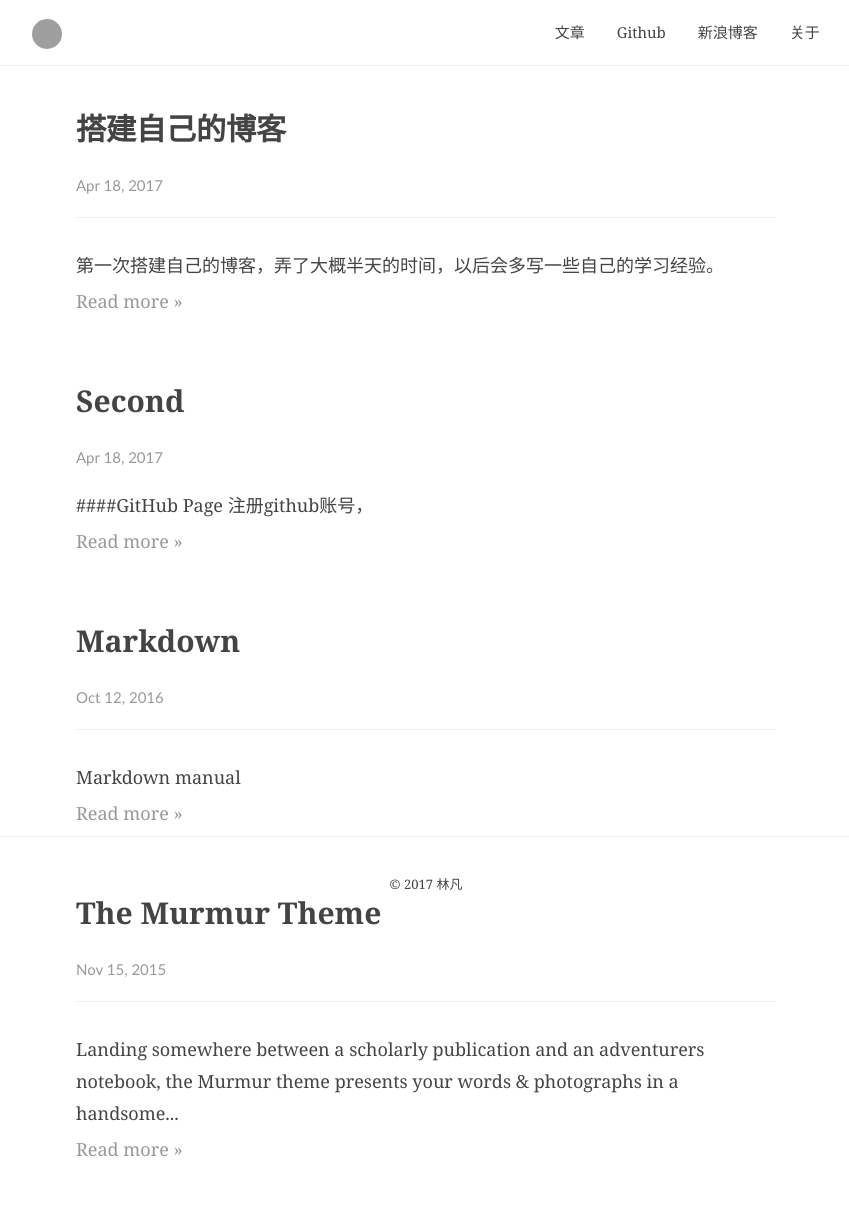
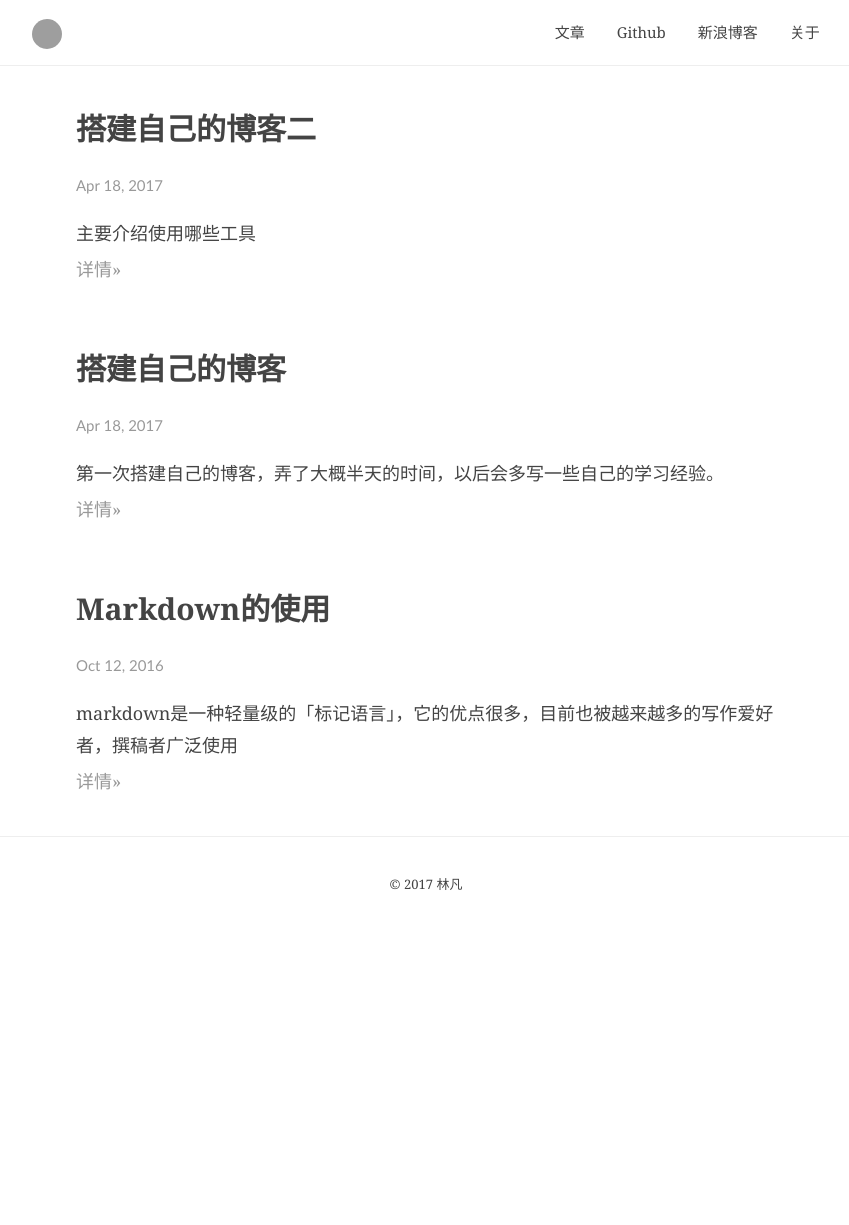
Before and after one commit to jiugewang/blog.github.io, a Jekyll site: the page built from archive/index.html, in a window 1280 px wide. Shown: the whole page, without its empty margins (214-1063 px from the left). Built offline with Jekyll 4.4.1, drawn with Linux system fonts in a browser that asks for light colours; the list of posts is cut into pages by our own code; after the commit the page ends 900 px from its top, so only the background shows below that; grey boxes are pictures that could not be loaded.

Commit message:
在家修改

```diff
--- a/_config.yml
+++ b/_config.yml
@@ -10,9 +10,7 @@ basecss:
 # Theme specific configuration
 title: 林凡
 description: >
-  Hi there, My name is Luozhan.Song, usually I use "songroger" as my ID everywhere.
-  I was born and raised in Hunan China.
-  I'm really fond of beautiful design, drawing etc.
+  阅读即旅行，旅行在字里行间；而旅行也是另一种阅读，阅读着人情事故，一山一水。
 
 # Contact and social media links
 twitter_username: songrogero
--- a/_posts/2015-11-15-the-murmur-theme.markdown
+++ /dev/null
@@ -1,15 +0,0 @@
----
-layout: post
-title:  "The Murmur Theme"
-date:   2015-11-15 13:05:14 +0100
-categories: jekyll theme
-author: songroger
-cover: "https://upload.wikimedia.org/wikipedia/commons/thumb/d/d7/Meisje_met_de_parel.jpg/600px-Meisje_met_de_parel.jpg"
-location: Florence, Italy
-description: Murmur theme presents your words & photographs in a handsome, agreeable manner.
-tail: I'm a tail
----
----
-Landing somewhere between a scholarly publication and an adventurers notebook, the Murmur theme presents your words & photographs in a handsome, agreeable manner. It is well behaved on both mobile & desktop and radically minimal in its footprint. Charged and ready for deployment to Github Pages.
-
-Suitable for shortform, longform, and probably even waveform. It is purpose-built to accomodate photographic content wonderfully and lends itself well to journaling your sojourn.
--- a/_posts/2016-10-12-markdown-manual.markdown
+++ b/_posts/2016-10-12-markdown-manual.markdown
@@ -1,10 +1,10 @@
 ---
 layout: post
-title:  "Markdown"
+title:  "Markdown的使用"
 date:   2016-10-12 17:13:17 +0800
 categories: diary
 location: Florence, Italy
-description: love markdown, love plain texts. Enjoy its manual
+description: markdown是一种轻量级的「标记语言」，它的优点很多，目前也被越来越多的写作爱好者，撰稿者广泛使用
 ---
 ---
 Markdown manual
--- a/_posts/2017-04-18-second.md
+++ b/_posts/2017-04-18-second.md
@@ -1,10 +1,19 @@
-####GitHub Page
+---
+layout: post
+title:  "搭建自己的博客二"
+date:   2017-04-18 17:13:17 +0800
+categories: diary
+location: Florence, Italy
+description: 主要介绍使用哪些工具
+---
+---
+* GitHub Page
 注册github账号，
 
 
-####Jkeyll
+* Jkeyll
 [jkeyll](http://jekyll.com.cn)
 
 
-####Jkeyll Theme
+* Jkeyll Theme
 [jkeyll theme](http://jekyllthemes.org)
--- a/archive/index.html
+++ b/archive/index.html
@@ -10,8 +10,17 @@ title:
         <a href="{{ post.url | prepend: site.baseurl }}">{{ post.title }}</a>
       </h2>
       <time class="article__date" datetime="{{ post.date | date: "%Y-%m-%d" }}">{{ post.date | date: "%b %-d, %Y" }}</time>
+      <p class="description">
+            {% if post.description %}
+                {{ post.description | strip_html | strip_newlines | truncate: 250 }}
+            {% else %}
+                {{ post.content | strip_html | strip_newlines | truncate: 250 }}
+            {% endif %}
+      </p>
+      <!--
       <p class="article__excerpt">{{ post.excerpt | truncate: 160 }}</p>
-      <a href="{{ post.url | prepend: site.baseurl }}" class="article__more">Read more »</a>
+      -->
+      <a href="{{ post.url | prepend: site.baseurl }}" class="article__more">详情»</a>
     </article>
     <!-- / article -->
   {% endfor %}
```
Also changed, not shown: about.md (+2 -3 lines), _includes/css/main.css, 10 other files.
